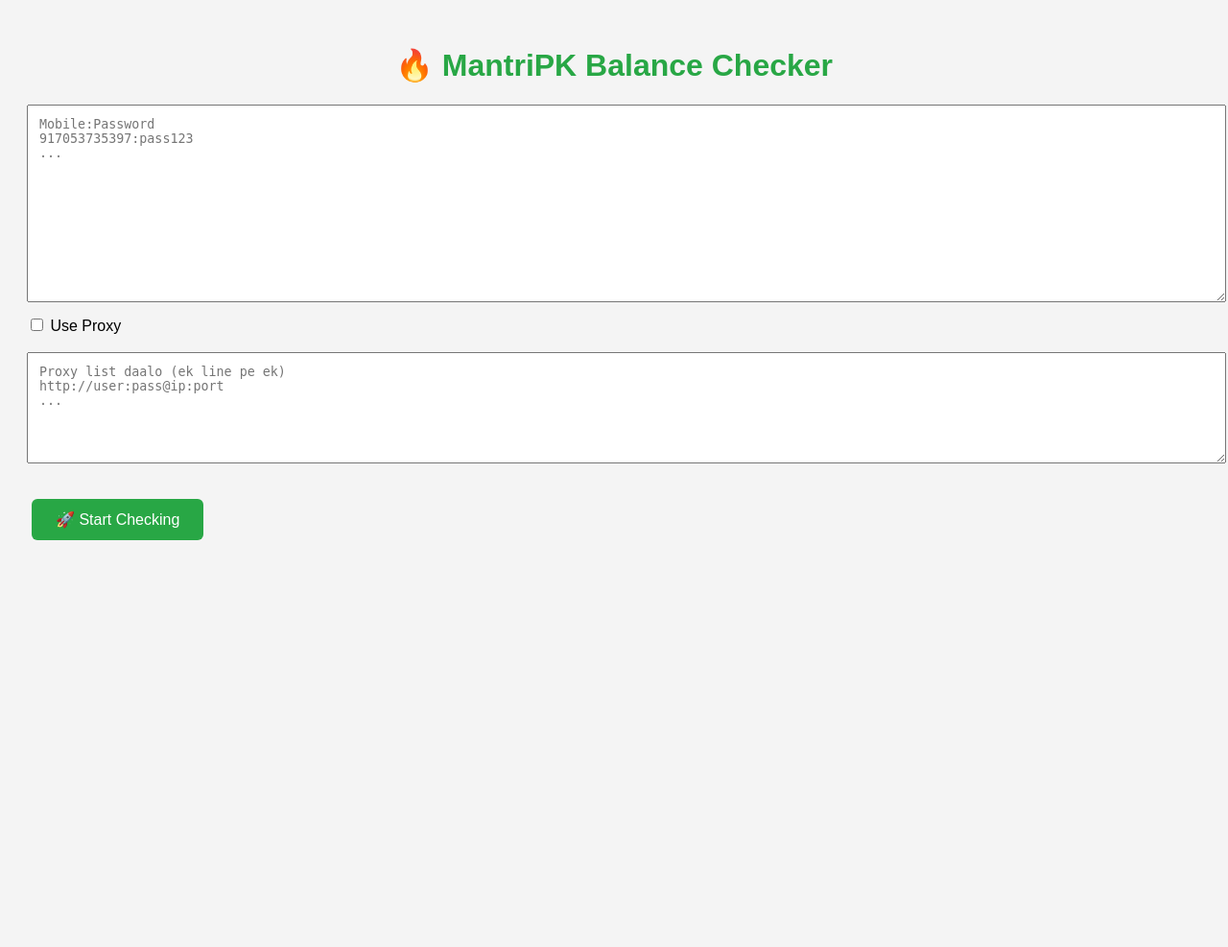
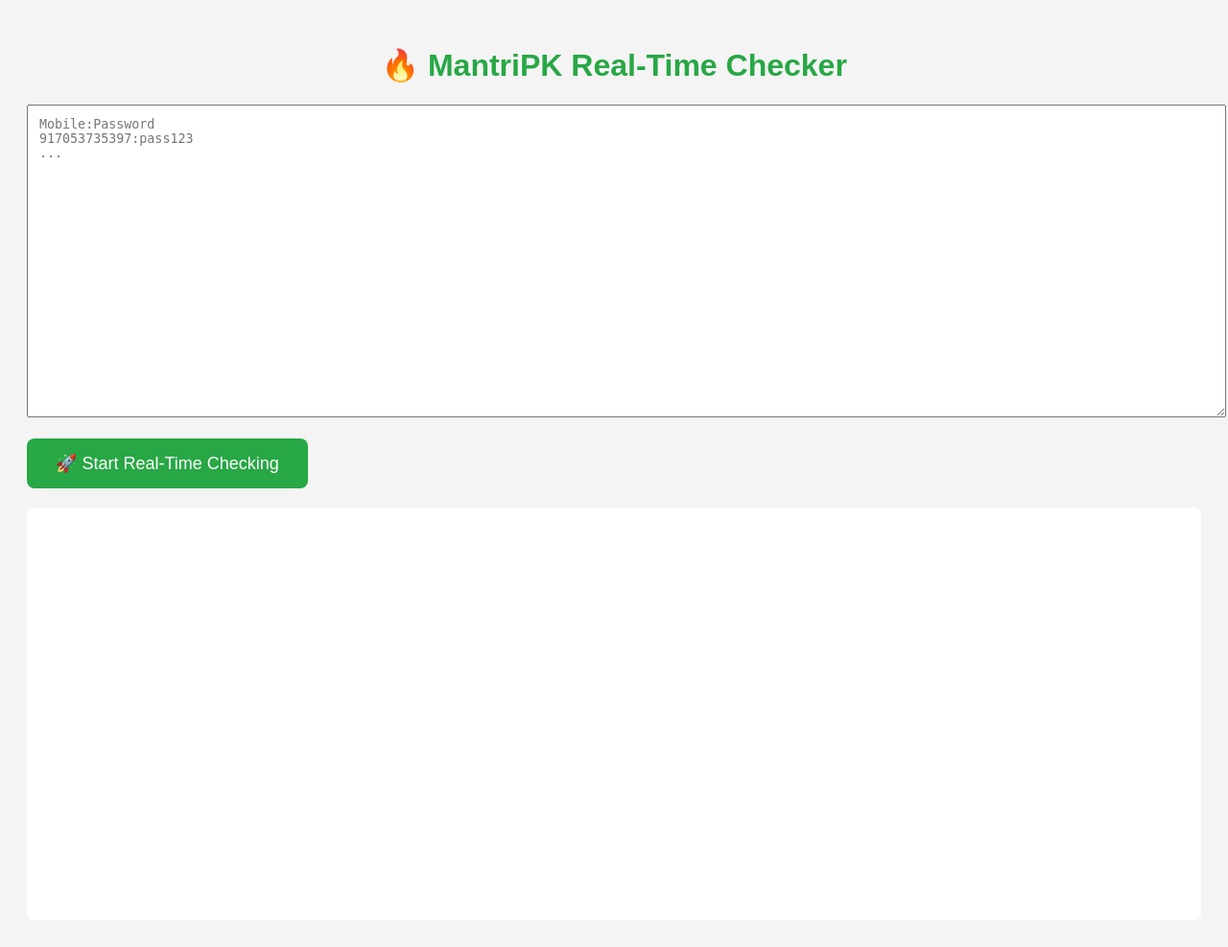
Before and after one commit to mantrishop990/realworld, a Flask app: page / in a window 1280 px wide. Shown: the whole page at 96% size. Before the commit the page ends 563 px from the top, so only its background shows below. Run offline with Flask 3, Linux system fonts and the light colour scheme.

Commit message:
Update index.html

```diff
--- a/templates/index.html
+++ b/templates/index.html
@@ -3,79 +3,77 @@
 <head>
     <meta charset="UTF-8">
     <meta name="viewport" content="width=device-width, initial-scale=1.0">
-    <title>MantriPK Checker</title>
+    <title>MantriPK Real-Time Checker</title>
     <style>
         body { font-family: Arial, sans-serif; background: #f4f4f4; padding: 20px; }
         h1 { color: #28a745; text-align: center; }
-        textarea { width: 100%; padding: 12px; font-family: monospace; margin-bottom: 10px; }
-        button { padding: 12px 25px; font-size: 16px; margin: 5px; border: none; border-radius: 6px; cursor: pointer; }
-        .start-btn { background: #28a745; color: white; }
-        .proxy-on { background: #007bff; color: white; }
-        table { width: 100%; border-collapse: collapse; margin-top: 15px; }
+        textarea { width: 100%; height: 300px; padding: 12px; font-family: monospace; }
+        button { padding: 15px 30px; font-size: 18px; background: #28a745; color: white; border: none; border-radius: 8px; cursor: pointer; }
+        button:hover { background: #218838; }
+        #result { margin-top: 20px; background: white; padding: 15px; border-radius: 8px; min-height: 400px; }
+        table { width: 100%; border-collapse: collapse; margin-top: 10px; }
         th, td { padding: 10px; border: 1px solid #ddd; text-align: left; }
         th { background: #f0f0f0; }
         .live { color: green; font-weight: bold; }
         .dead { color: red; font-weight: bold; }
+        .progress { font-weight: bold; color: #007bff; }
     </style>
 </head>
 <body>
-    <h1>🔥 MantriPK Balance Checker</h1>
+    <h1>🔥 MantriPK Real-Time Checker</h1>
+    <textarea id="combos" placeholder="Mobile:Password&#10;917053735397:pass123&#10;..."></textarea><br><br>
 
-    <textarea id="combos" rows="12" placeholder="Mobile:Password&#10;917053735397:pass123&#10;..."></textarea>
-
-    <label><input type="checkbox" id="useProxy"> Use Proxy</label><br><br>
-
-    <textarea id="proxies" rows="6" placeholder="Proxy list daalo (ek line pe ek)&#10;http://user:pass@ip:port&#10;..."></textarea>
-
-    <br><br>
-    <button class="start-btn" onclick="startCheck()">🚀 Start Checking</button>
+    <button onclick="startRealTimeCheck()">🚀 Start Real-Time Checking</button>
 
     <div id="result"></div>
 
     <script>
-    function startCheck() {
+    function startRealTimeCheck() {
         const combos = document.getElementById('combos').value.trim();
-        const useProxy = document.getElementById('useProxy').checked;
-        const proxies = document.getElementById('proxies').value.trim();
-
         if (!combos) {
             alert("Combos daal pehle!");
             return;
         }
 
-        document.getElementById('result').innerHTML = "<p>🔄 Checking started... Please wait</p>";
+        let html = `<h3>🔄 Checking Started...</h3><div class="progress">Progress: 0 / 0</div><table><tr><th>Mobile</th><th>Status</th><th>Balance</th><th>Remark</th></tr>`;
+        document.getElementById('result').innerHTML = html;
 
-        fetch('/check', {
+        const eventSource = new EventSource('/check_stream', {
             method: 'POST',
             headers: {'Content-Type': 'application/json'},
-            body: JSON.stringify({
-                combos: combos,
-                use_proxy: useProxy,
-                proxies: proxies
-            })
-        })
-        .then(res => res.json())
-        .then(data => {
-            let html = `<h3>✅ Checking Complete!</h3>`;
-            html += `<p><strong>Live Accounts: ${data.live} / ${data.total}</strong></p>`;
+            body: JSON.stringify({combos: combos})
+        });
 
-            if (data.results && data.results.length > 0) {
-                html += `<table><tr><th>Mobile</th><th>Status</th><th>Balance</th><th>Remark</th></tr>`;
-                data.results.forEach(row => {
-                    html += `<tr>
-                        <td>${row[0]}</td>
-                        <td class="${row[1].includes('LIVE') ? 'live' : 'dead'}">${row[1]}</td>
-                        <td>${row[2]}</td>
-                        <td>${row[3]}</td>
-                    </tr>`;
-                });
-                html += `</table>`;
+        eventSource.onmessage = function(event) {
+            const data = JSON.parse(event.data);
+
+            if (data.type === "start") {
+                document.querySelector('.progress').innerHTML = `Progress: 0 / ${data.total}`;
+                return;
             }
-            document.getElementById('result').innerHTML = html;
-        })
-        .catch(() => {
-            document.getElementById('result').innerHTML = "<p style='color:red'>Error occurred</p>";
-        });
+
+            if (data.type === "complete") {
+                document.querySelector('.progress').innerHTML = `✅ Complete! Live: ${data.live} / ${data.total}`;
+                eventSource.close();
+                return;
+            }
+
+            // Add new row
+            const table = document.querySelector('table');
+            const row = `<tr>
+                <td>${data.mobile}</td>
+                <td class="${data.status.includes('LIVE') ? 'live' : 'dead'}">${data.status}</td>
+                <td>${data.balance}</td>
+                <td>${data.remark}</td>
+            </tr>`;
+            table.innerHTML += row;
+
+            document.querySelector('.progress').innerHTML = `Progress: ${data.progress} / ${data.total} | Live: ${data.live}`;
+        };
+
+        eventSource.onerror = function() {
+            eventSource.close();
+        };
     }
     </script>
 </body>
```
